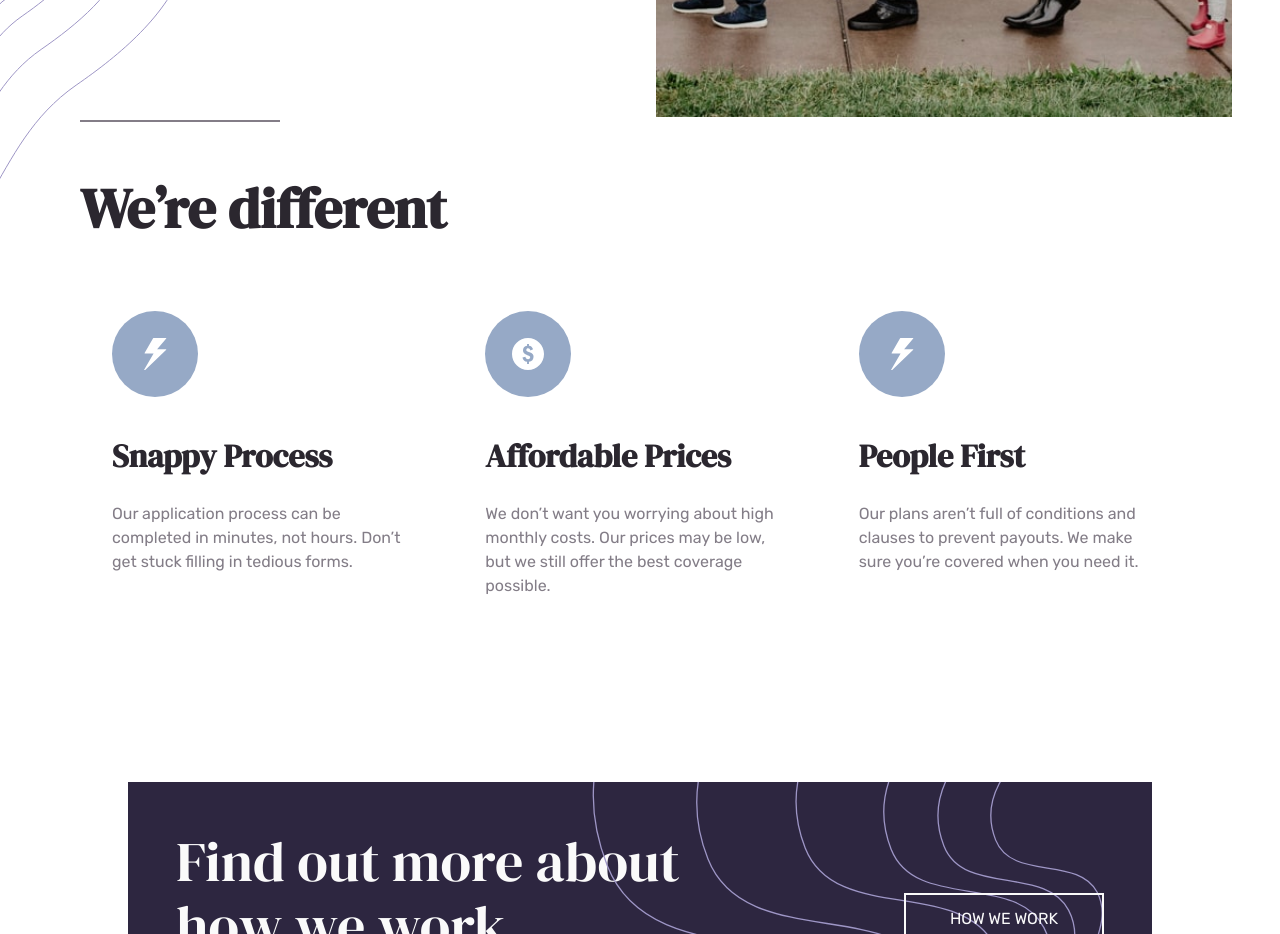
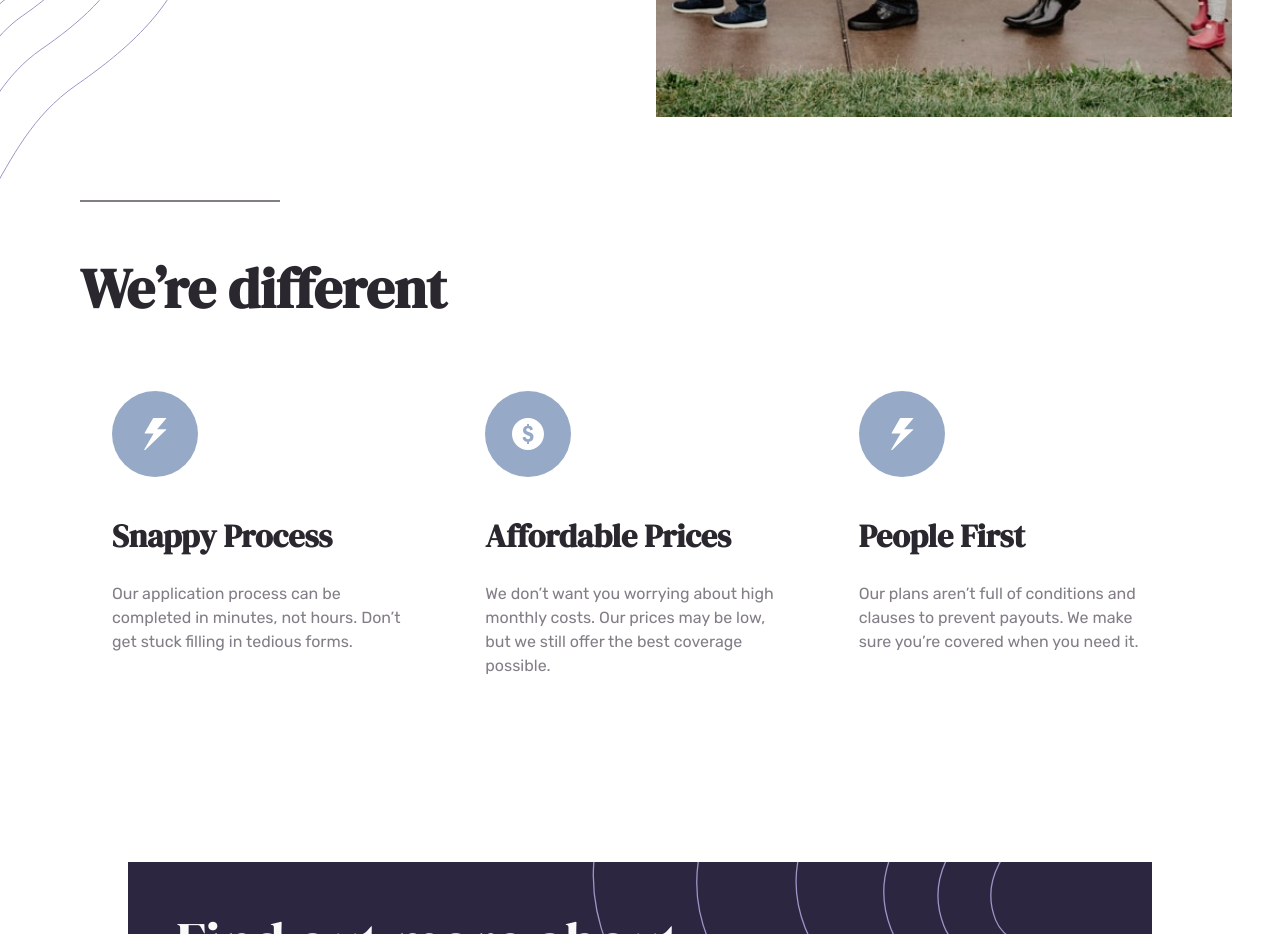
Before and after one commit to DanielOmehe/insure-landing-page, a plain HTML site: page index.html in a window 1280 px wide. Shown: the part 760-1694 px from the top of the page. Drawn offline with Linux system fonts and the light colour scheme; a web font is replaced by a local one.

Commit message:
Update index.css

```diff
--- a/index.css
+++ b/index.css
@@ -439,7 +439,7 @@
 
   .landing-different-section {
     padding: 0 5rem;
-    margin-top: 9rem;
+    margin-top: 14rem;
   }
 
   .section-heading {
@@ -581,7 +581,7 @@
 
   .landing-different-section {
     padding: 0 5rem;
-    margin-top: 9rem;
+    margin-top: 14rem;
   }
 
   .section-heading {
```
